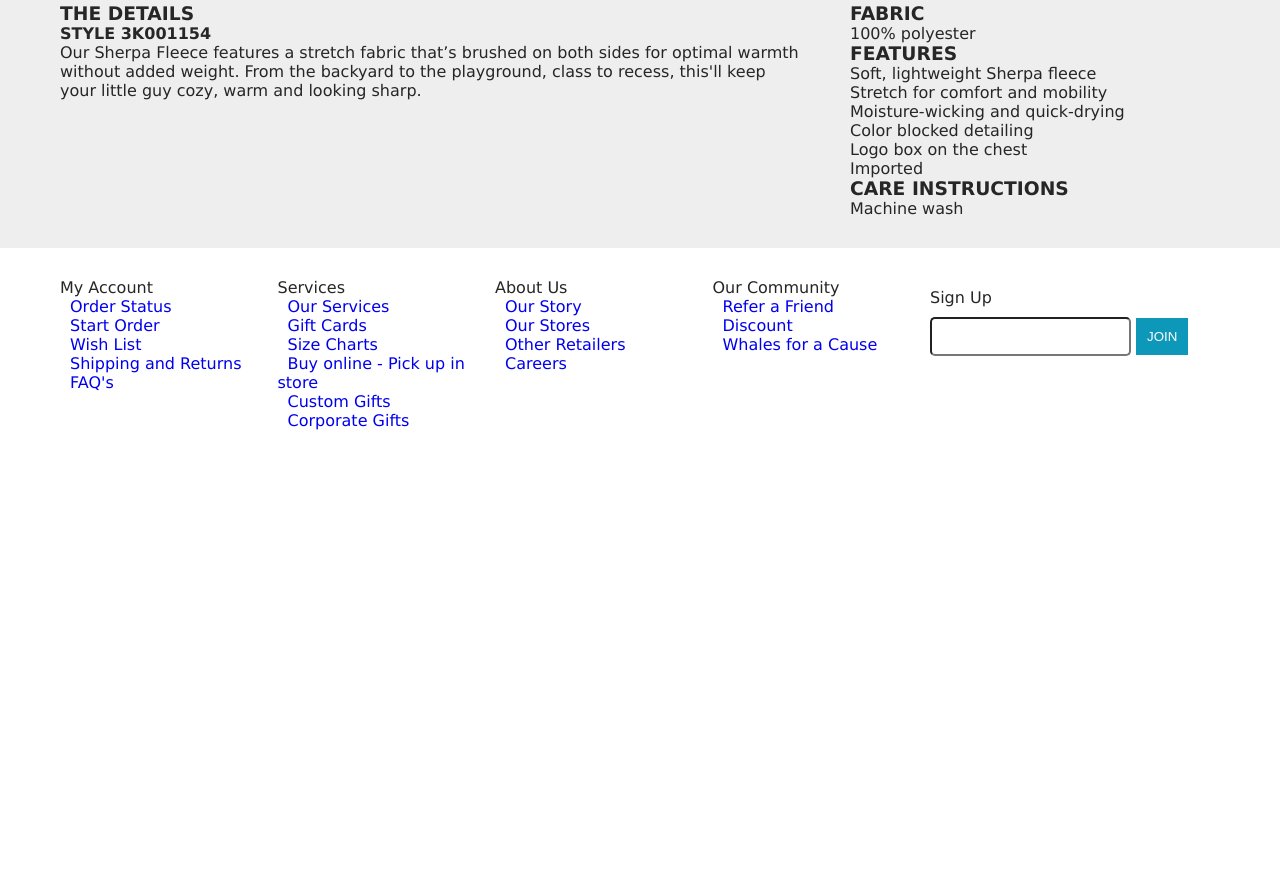
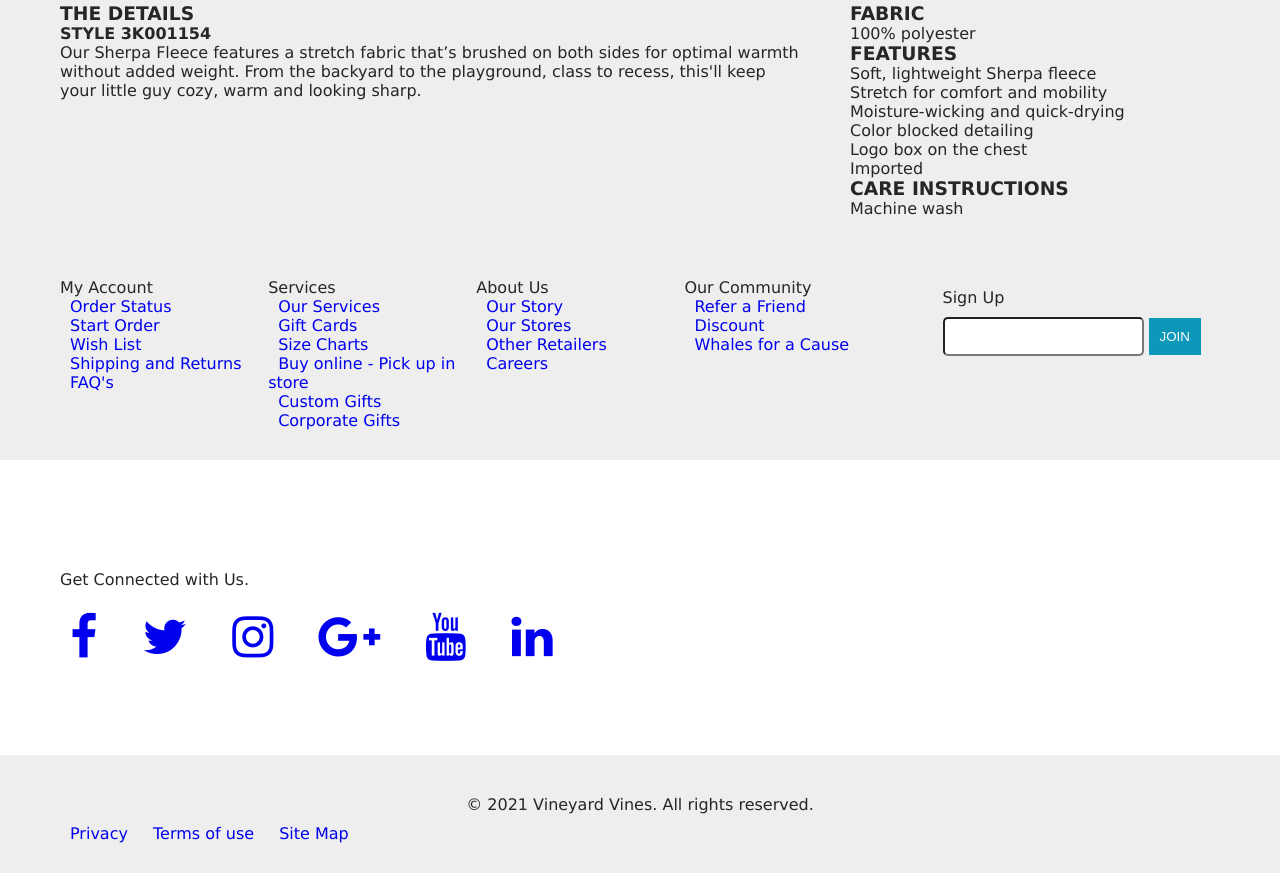
Before and after one commit to Amorob/ECommerce-App, a plain HTML site: page index.html in a window 1280 px wide. Shown: the part 1037-1910 px from the top of the page. Before the commit the page ends 1497 px from the top, so only its background shows below. Drawn offline with Linux system fonts and the light colour scheme.

Commit message:
Copyright footer created

```diff
--- a/css/styles.css
+++ b/css/styles.css
@@ -237,12 +237,13 @@ p.delivery {
   gap: 50px;
 }
 /* <<<<<<<<<<<<<<<<<<<<<<<<<<<<<<<<<< Footer >>>>>>>>>>>>>>>>>>>>>>>>>>>>>>>>> */
-.footer {
-  padding: 30px 60px;
-}
+
 .footer-main {
   display: grid;
   grid-template-columns: 3fr 1fr;
+  gap: 50px;
+  background-color: #eeeeee;
+  padding: 30px 60px;
 }
 .footer-main-left {
   display: grid;
@@ -268,3 +269,22 @@ p.delivery {
   text-transform: uppercase;
   color: #ffffff;
 }
+.footer-follow {
+  padding: 30px 60px;
+  margin: 60px 0;
+}
+.footer-follow p {
+  padding: 20px 0;
+}
+.footer-follow .social-icons .fa {
+  padding: 10px 20px 10px 0;
+  font-size: 3rem;
+}
+.footer-copy {
+  background-color: #eeeeee;
+  padding: 30px 60px;
+}
+.footer-copy p{
+  padding: 10px;
+  text-align: center;
+}
--- a/index.html
+++ b/index.html
@@ -203,6 +203,10 @@
         </div>
       </div>
     </section>
+    <!-- Reviews -->
+    <section class="reviews">
+
+    </section>
     <!-- Footer -->
     <footer class="footer">
       <!-- Main Footer -->
@@ -249,9 +253,25 @@
         </div>
       </div>
       <!-- Social Media links Footer -->
-      <div class="footer-follow"></div>
+
+      <div class="footer-follow">
+        <p>Get Connected with Us.</p>
+        <div class="social-icons">
+          <a href="#"><i class="fa fa-facebook fa-lg"></i></a>
+          <a href="#"><i class="fa fa-twitter fa-lg"></i></a>
+          <a href="#"> <i class="fa fa-instagram fa-lg"></i></a>
+          <a href="#"><i class="fa fa-google-plus fa-lg"></i></a>
+          <a href="#"><i class="fa fa-youtube fa-lg"></i></a>
+          <a href="#"><i class="fa fa-linkedin fa-lg"></i></a>
+        </div>
+      </div>
       <!-- Copyright Footer -->
-      <div class="footer-copy"></div>
+      <div class="footer-copy">
+        <p>© 2021 Vineyard Vines. All rights reserved.</p>
+        <a href="#">Privacy</a>
+        <a href="#">Terms of use</a>
+        <a href="#">Site Map</a>
+      </div>
     </footer>
     <script src="js/main.js"></script>
   </body>
```
